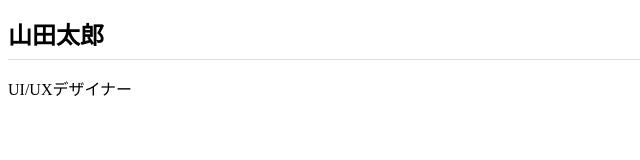
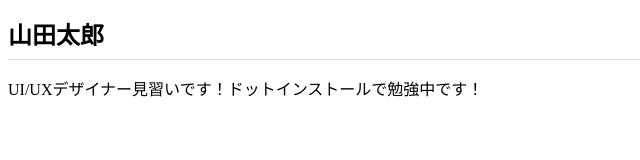
Before and after one commit to ma-maimo/dotinstall.github.io, a plain HTML site: page index.html in a window 1280 px wide. Shown: the whole page, without its empty margins (0-640 px from the left). Drawn offline with Linux system fonts and the light colour scheme.

Commit message:
Add files via upload

```diff
--- a/index.html
+++ b/index.html
@@ -9,6 +9,6 @@
 </head>
 <body>
   <h1>山田太郎</h1>
-  <p>UI/UXデザイナー</p>
+  <p>UI/UXデザイナー見習いです！ドットインストールで勉強中です！</p>
 </body>
 </html>
```
